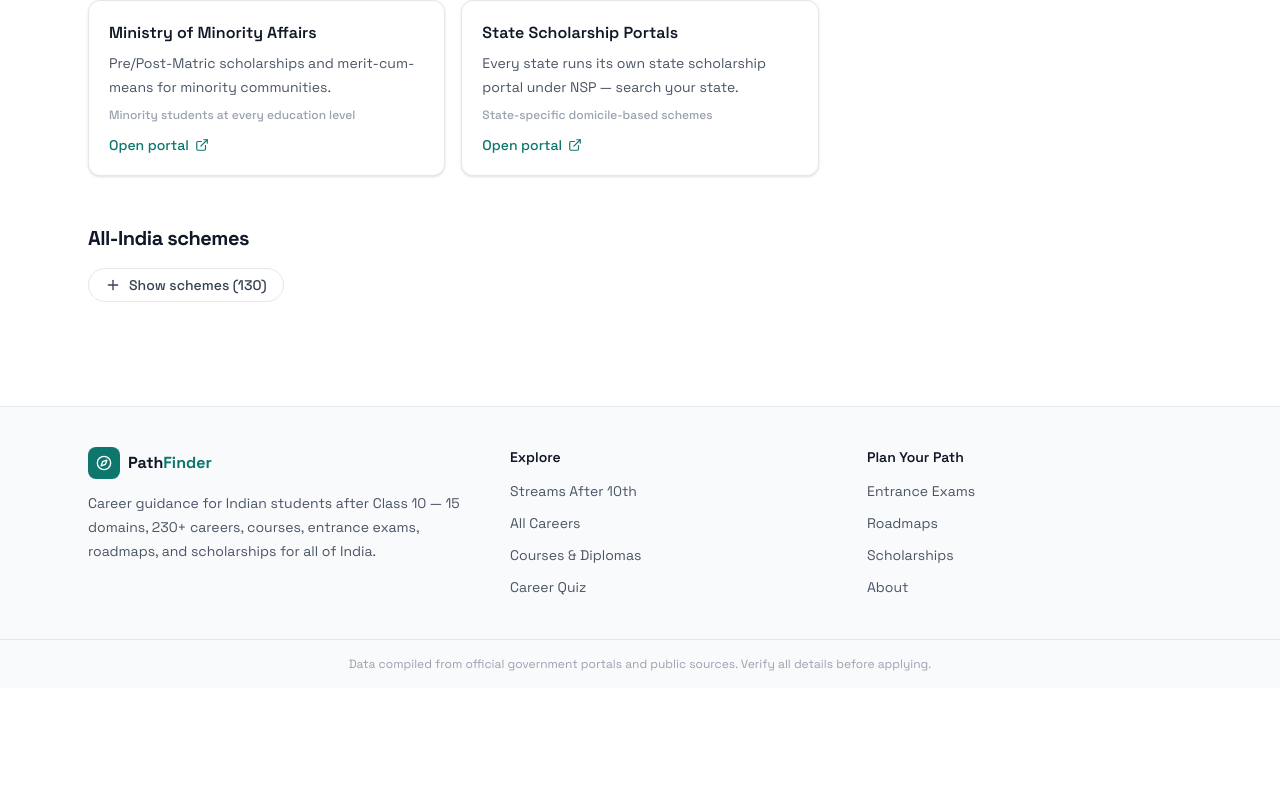
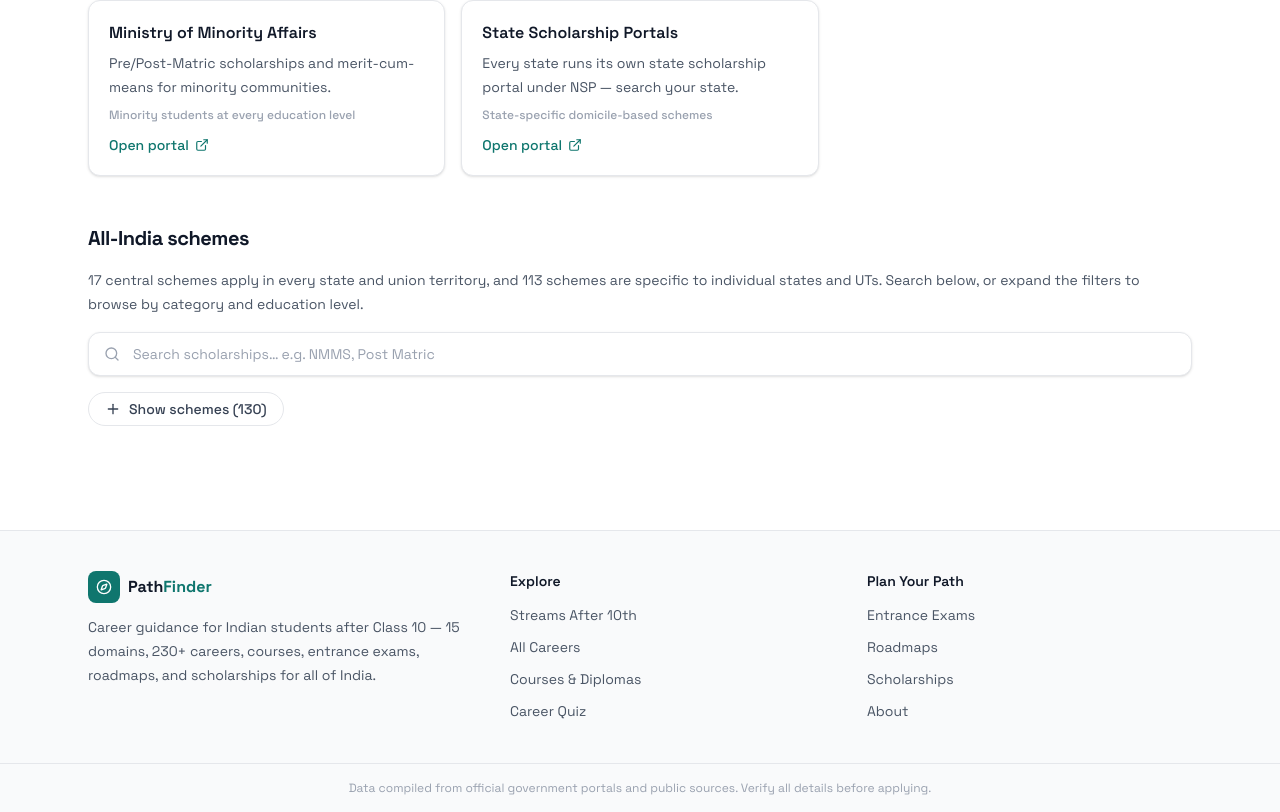
Before and after one commit to Tejaswini1979/pathfinder, a Next.js app: page /schemes in a window 1280 px wide. Shown: the part 1404-2216 px from the top of the page. Before the commit the page ends 2092 px from the top, so only its background shows below. Built offline with nearby package versions, Linux system fonts and the light colour scheme.

Commit message:
Add always-visible search bar and context line to all-India schemes section

```diff
--- a/src/components/AllIndiaSchemeExplorer.tsx
+++ b/src/components/AllIndiaSchemeExplorer.tsx
@@ -45,8 +45,30 @@ export default function AllIndiaSchemeExplorer({ schemes, educationLevels }: Pro
     { key: "STATE", label: "State schemes" },
   ] as const;
 
+  const centralCount = schemes.filter((s) => s.coverage === "CENTRAL").length;
+  const stateCount = schemes.length - centralCount;
+
   return (
     <div>
+      <p className="text-sm leading-6 text-gray-600">
+        {centralCount} central schemes apply in every state and union territory,
+        and {stateCount} schemes are specific to individual states and UTs.
+        Search below, or expand the filters to browse by category and education
+        level.
+      </p>
+
+      <div className="relative mt-4">
+        <Search className="pointer-events-none absolute left-4 top-1/2 h-4 w-4 -translate-y-1/2 text-gray-400" />
+        <input
+          type="search"
+          value={query}
+          onChange={(e) => setQuery(e.target.value)}
+          placeholder="Search scholarships… e.g. NMMS, Post Matric"
+          className="h-11 w-full rounded-xl border border-gray-200 bg-white pl-11 pr-4 text-sm text-gray-900 shadow-sm outline-none transition-colors placeholder:text-gray-400 focus:border-primary focus:ring-2 focus:ring-primary/20"
+        />
+      </div>
+
+      <div className="mt-4">
         <button
           type="button"
           onClick={() => setShowAll((v) => !v)}
@@ -64,21 +86,11 @@ export default function AllIndiaSchemeExplorer({ schemes, educationLevels }: Pro
             </>
           )}
         </button>
+      </div>
 
       {showAll && (
         <div className="mt-4">
-          <div className="relative">
-            <Search className="pointer-events-none absolute left-4 top-1/2 h-4 w-4 -translate-y-1/2 text-gray-400" />
-            <input
-              type="search"
-              value={query}
-              onChange={(e) => setQuery(e.target.value)}
-              placeholder="Search scholarships… e.g. NMMS, Post Matric"
-              className="h-11 w-full rounded-xl border border-gray-200 bg-white pl-11 pr-4 text-sm text-gray-900 shadow-sm outline-none transition-colors placeholder:text-gray-400 focus:border-primary focus:ring-2 focus:ring-primary/20"
-            />
-          </div>
-
-          <div className="mt-4 flex flex-wrap gap-2">
+          <div className="flex flex-wrap gap-2">
             {categoryPills.map((c) => (
               <button
                 key={c.key}
@@ -126,6 +138,24 @@ export default function AllIndiaSchemeExplorer({ schemes, educationLevels }: Pro
           )}
         </div>
       )}
+
+      {!showAll && query.trim() && (
+        <div className="mt-4">
+          <p className="text-sm text-gray-500">
+            {filtered.length} scheme{filtered.length === 1 ? "" : "s"} found
+          </p>
+          <div className="mt-4 grid grid-cols-1 gap-4 sm:grid-cols-2 lg:grid-cols-3">
+            {filtered.map((scheme) => (
+              <SchemeCard key={scheme.scheme_id} scheme={scheme} />
+            ))}
+          </div>
+          {filtered.length === 0 && (
+            <div className="mt-6 rounded-xl border border-dashed border-gray-300 p-10 text-center text-sm text-gray-500">
+              No schemes match your search.
+            </div>
+          )}
+        </div>
+      )}
     </div>
   );
 }
```
Lines whose indentation alone changed are shown as unchanged.
